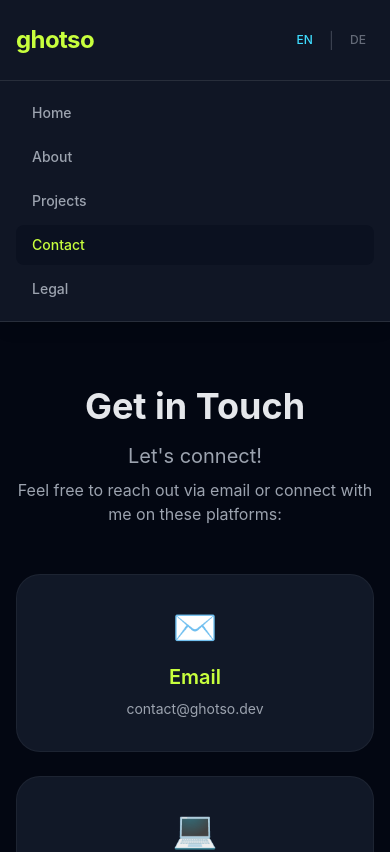
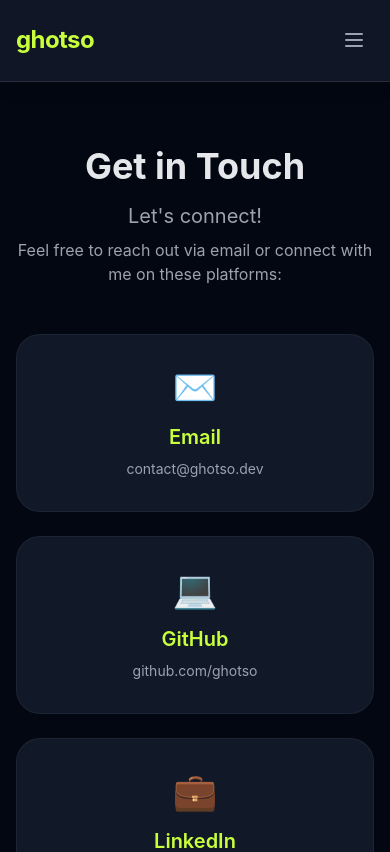
Before and after one commit to ghotso/ghotso-website, a Next.js app: page /en/contact in a window 390 px wide. Shown: the top 852 px of the page. Built offline with nearby package versions, Linux system fonts and the light colour scheme.

Commit message:
feat: implement mobile menu functionality in Navbar component

```diff
--- a/components/Navbar.tsx
+++ b/components/Navbar.tsx
@@ -9,6 +9,7 @@
   const t = useTranslations('nav');
   const pathnameFromHook = usePathname();
   const [pathname, setPathname] = useState('/');
+  const [isMobileMenuOpen, setIsMobileMenuOpen] = useState(false);
   const locale = useLocale();
 
   useEffect(() => {
@@ -16,6 +17,11 @@
       setPathname(pathnameFromHook);
     }
   }, [pathnameFromHook]);
+
+  // Close mobile menu when route changes
+  useEffect(() => {
+    setIsMobileMenuOpen(false);
+  }, [pathname]);
 
   const navItems = [
     { href: '/', label: t('home') },
@@ -70,18 +76,56 @@
           </div>
 
           <div className="flex items-center space-x-4">
-            <LanguageSwitcher />
+            <div className="hidden md:block">
+              <LanguageSwitcher />
+            </div>
+
+            {/* Mobile menu button */}
+            <button
+              onClick={() => setIsMobileMenuOpen(!isMobileMenuOpen)}
+              className="md:hidden p-2 rounded-lg text-ghotso-text-muted hover:text-ghotso-text hover:bg-ghotso-bg-secondary/30 transition-all duration-200 focus:outline-none focus:ring-2 focus:ring-ghotso-primary focus:ring-offset-2 focus:ring-offset-ghotso-panel"
+              aria-label="Toggle menu"
+              aria-expanded={isMobileMenuOpen}
+            >
+              <svg
+                className="w-6 h-6"
+                fill="none"
+                stroke="currentColor"
+                viewBox="0 0 24 24"
+              >
+                {isMobileMenuOpen ? (
+                  <path
+                    strokeLinecap="round"
+                    strokeLinejoin="round"
+                    strokeWidth={2}
+                    d="M6 18L18 6M6 6l12 12"
+                  />
+                ) : (
+                  <path
+                    strokeLinecap="round"
+                    strokeLinejoin="round"
+                    strokeWidth={2}
+                    d="M4 6h16M4 12h16M4 18h16"
+                  />
+                )}
+              </svg>
+            </button>
           </div>
         </div>
       </div>
 
       {/* Mobile menu */}
-      <div className="md:hidden border-t border-white/10 bg-ghotso-panel/98">
+      <div
+        className={`md:hidden border-t border-white/10 bg-ghotso-panel/98 overflow-hidden transition-all duration-300 ease-in-out ${
+          isMobileMenuOpen ? 'max-h-96 opacity-100' : 'max-h-0 opacity-0'
+        }`}
+      >
         <div className="px-4 py-3 space-y-1">
           {navItems.map((item) => (
             <Link
               key={item.href}
               href={item.href}
+              onClick={() => setIsMobileMenuOpen(false)}
               className={`block px-4 py-2.5 text-sm font-medium rounded-lg transition-all duration-200 ${
                 isActive(item.href)
                   ? 'text-ghotso-primary bg-ghotso-bg-secondary shadow-glow-primary/20'
@@ -91,6 +135,11 @@
               {item.label}
             </Link>
           ))}
+          <div className="pt-2 border-t border-white/10 mt-2">
+            <div className="px-4 py-2">
+              <LanguageSwitcher />
+            </div>
+          </div>
         </div>
       </div>
     </nav>
```
